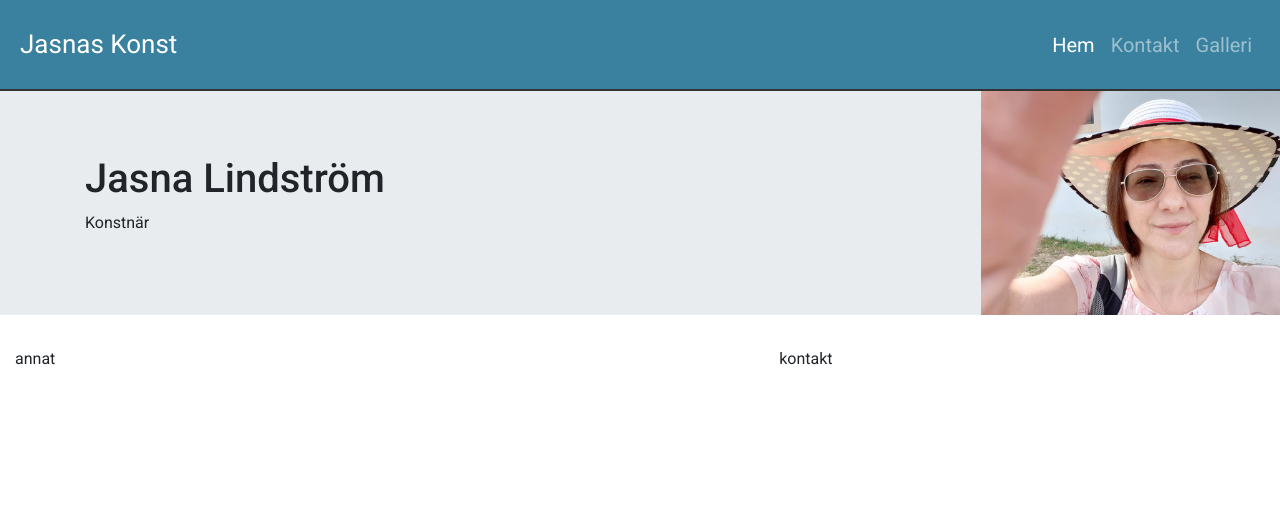
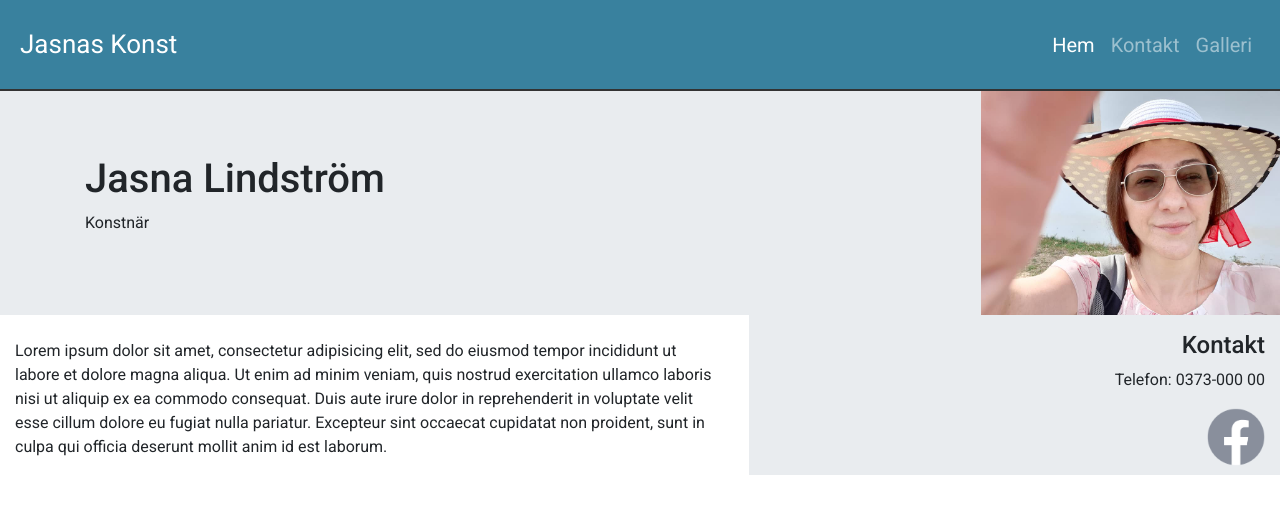
Before and after one commit to jasnaskonst/jasnaskonst.github.io, a plain HTML site: page index.html in a window 1280 px wide. Drawn offline with nearby package versions, Linux system fonts and the light colour scheme.

Commit message:
css html

```diff
--- a/index.html
+++ b/index.html
@@ -38,14 +38,18 @@
 </div>
 
 <div class="row">
-  <div class="col-sm-7">
+  <div class="col-sm-7 info-container">
     <div class="container">
-      <p>annat</p>
+      <p>Lorem ipsum dolor sit amet, consectetur adipisicing elit, sed do eiusmod tempor incididunt ut labore et dolore magna aliqua. Ut enim ad minim veniam, quis nostrud exercitation ullamco laboris nisi ut aliquip ex ea commodo consequat. Duis aute irure dolor in reprehenderit in voluptate velit esse cillum dolore eu fugiat nulla pariatur. Excepteur sint occaecat cupidatat non proident, sunt in culpa qui officia deserunt mollit anim id est laborum.</p>
     </div>
   </div>
-  <div class="col-sm-5">
+  <div class="col-sm-5 kontakt-container">
     <div class="container">
-      <p>kontakt</p>
+      <div class="kontakt">
+        <h4>Kontakt</h4>
+        <p>Telefon: 0373-000 00</p>
+        <a target="_blank" href="https://facebook.com"><img class="icon" src="bilder/facebook.png" alt="facebook"></a>
+      </div>
     </div>
   </div>
 </div>
--- a/main.css
+++ b/main.css
@@ -17,4 +17,19 @@ body {
   background-size: contain;
   background-position: right;
   border-top: 2px solid #333;
+  margin-bottom: 0;
 }
+.kontakt-container {
+  background-color: #e9ecef;
+}
+.kontakt {
+  margin-top: 1em;
+  text-align: right;
+}
+.info-container {
+  margin-top: 1.5em;
+}
+.icon {
+  width: 3.6em;
+  height: auto;
+}
```
Also changed, not shown: bilder/facebook.png (added).
